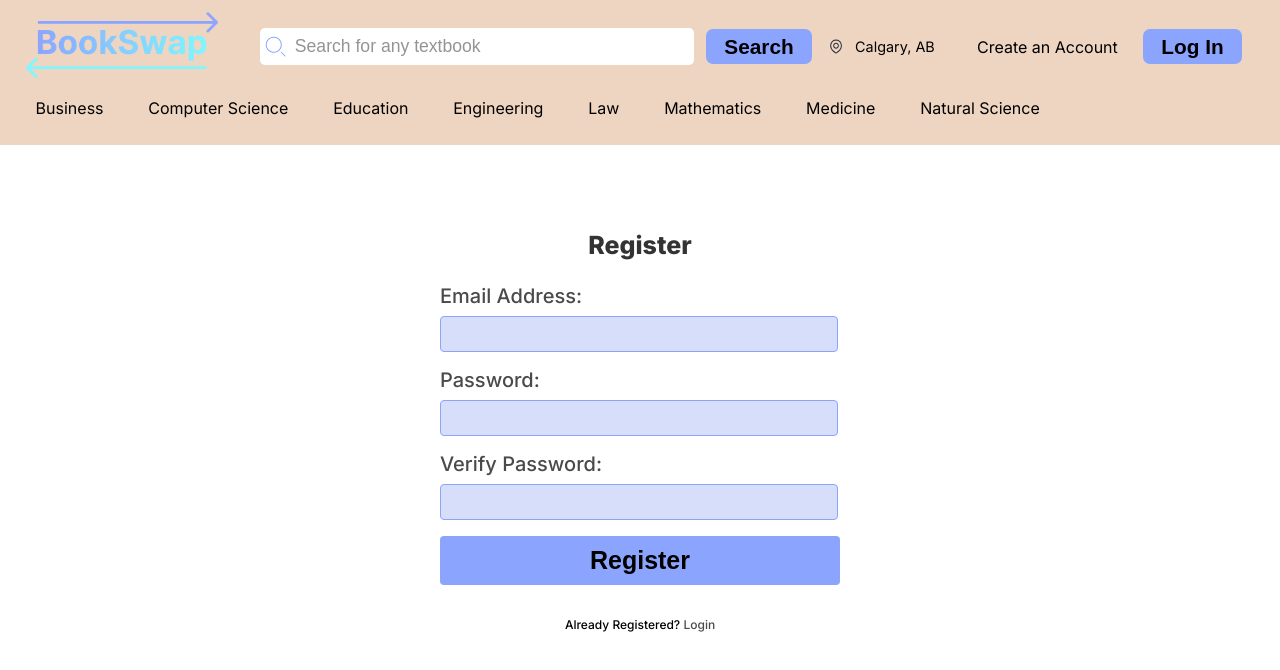
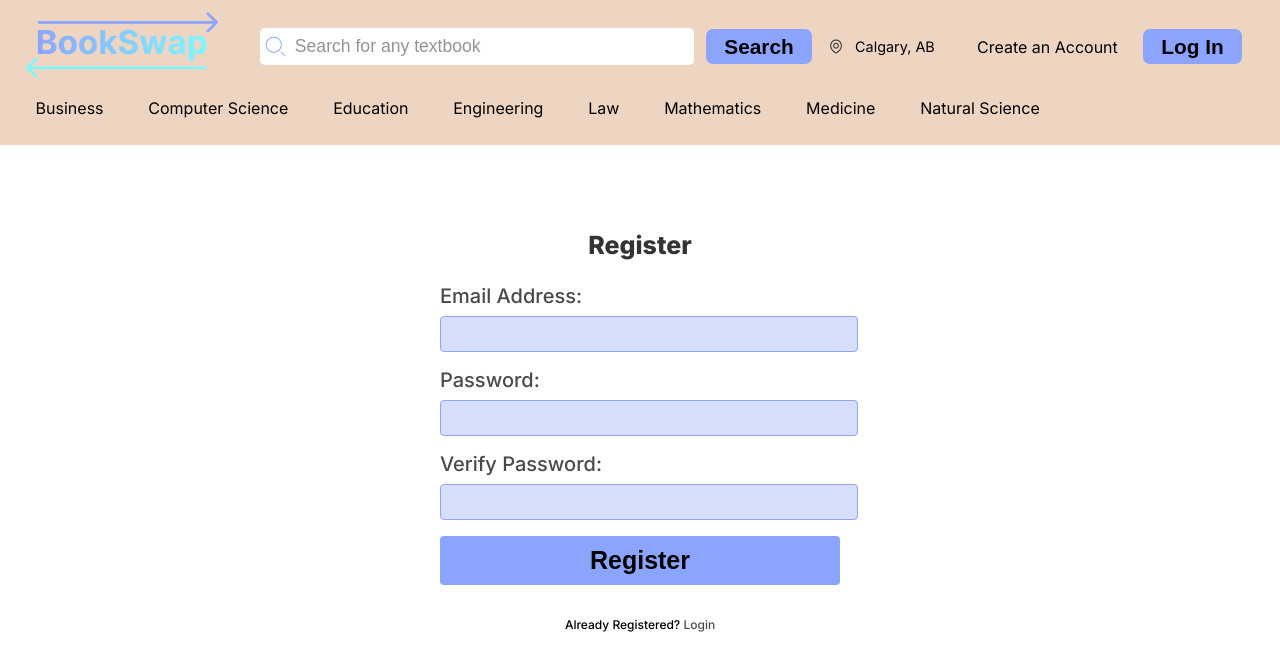
Before and after one commit to ashydashysoflashy/BookSwap, a React (Create React App) app in the folder frontend/: page /register in a window 1280 px wide. Shown: the top 670 px of the page. Built offline with nearby package versions, Linux system fonts and the light colour scheme.

Commit message:
Fixed RegisterPage CSS text box width issue

```diff
--- a/frontend/src/pages/RegisterPage.css
+++ b/frontend/src/pages/RegisterPage.css
@@ -28,7 +28,7 @@
 }
 
 .register_page input {
-    width: 95%; /* Temporary fix, need to come back and adjust */
+    width: 100%; /* Temporary fix, need to come back and adjust */
     padding: 0.5rem;
     margin-bottom: 1rem;
     background-color: #D7DEFA;
```
